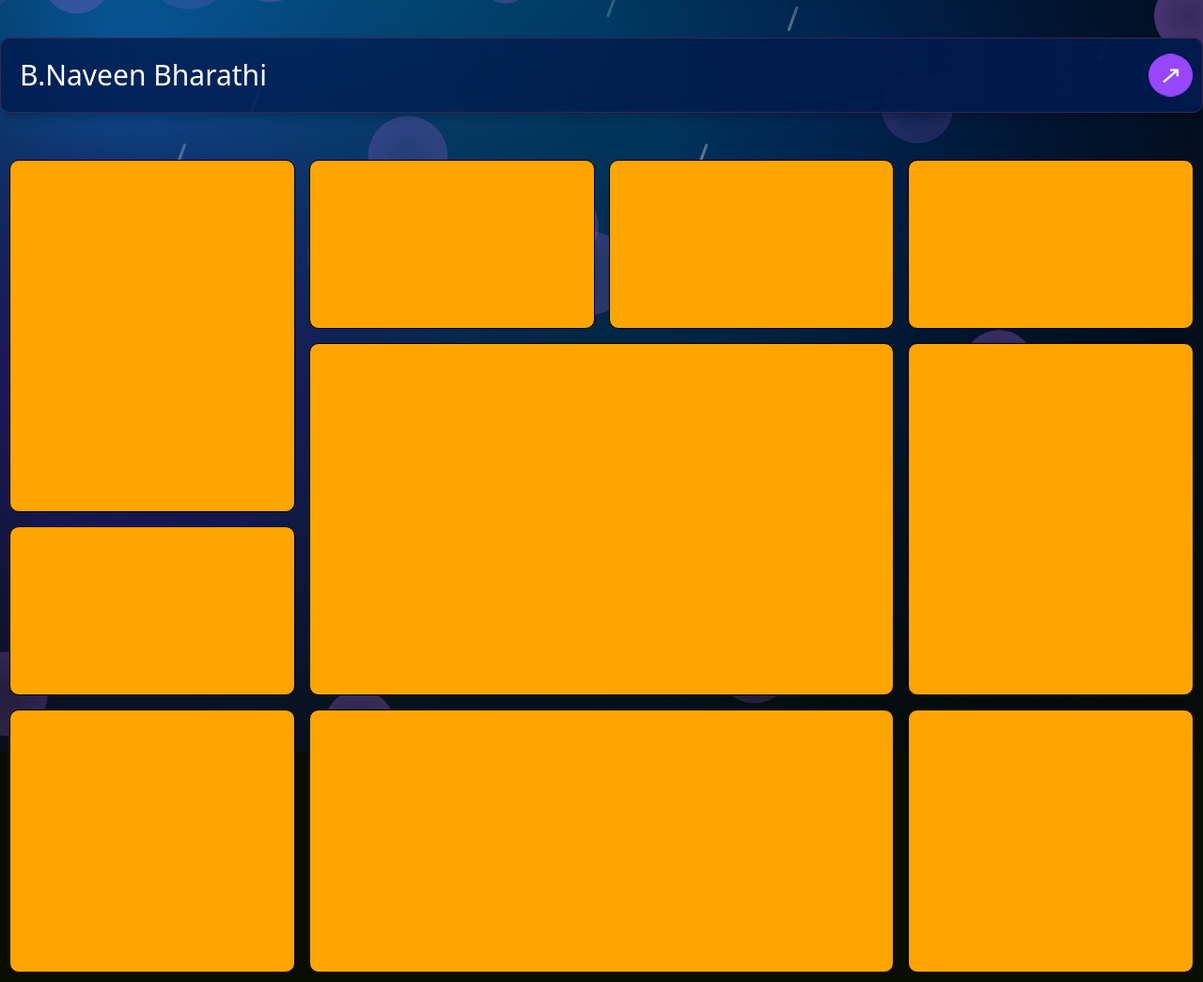
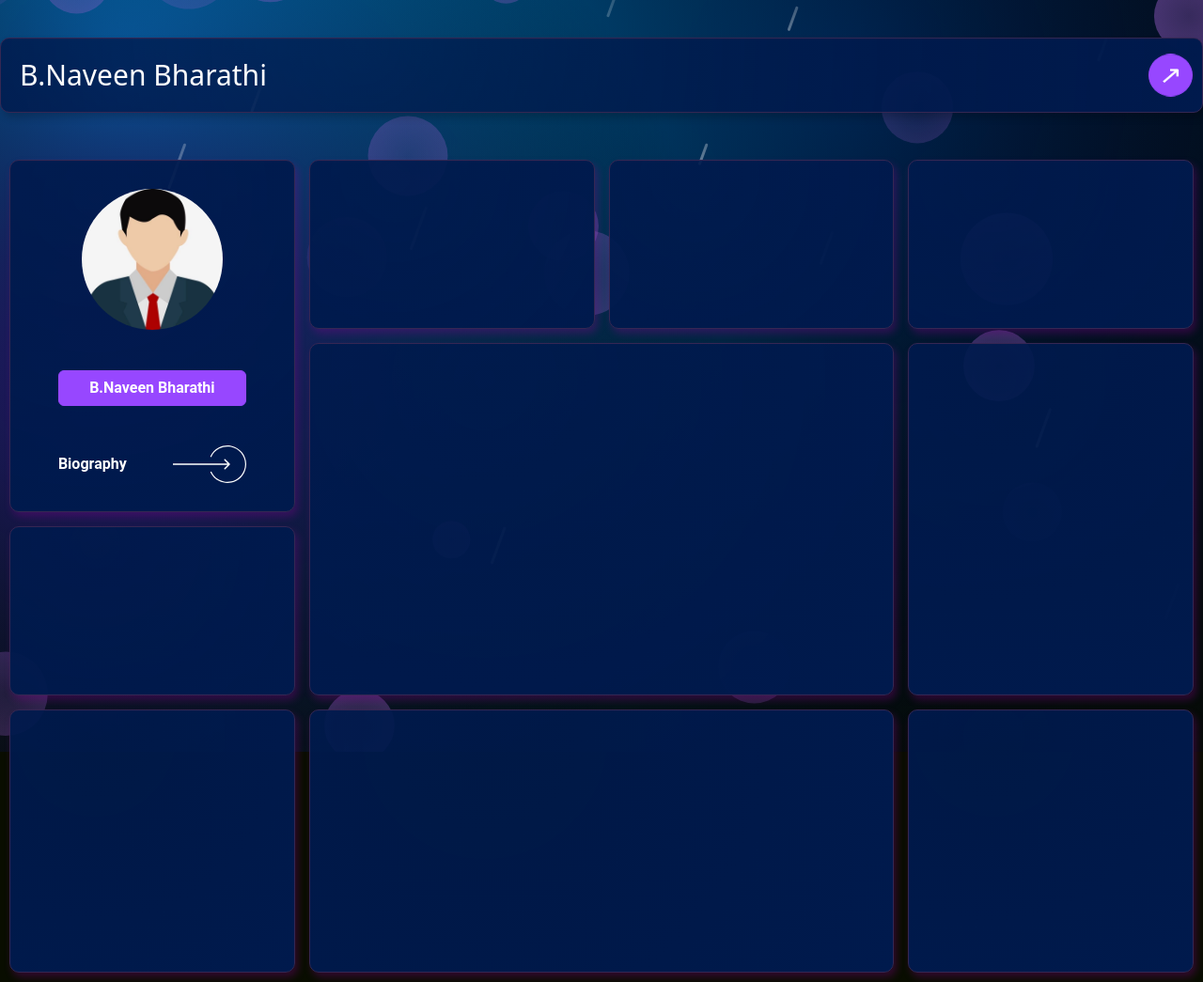
Before and after one commit to bnaveenbharathi/Student-profile-system, a PHP site: page /profilesystem.html in a window 1280 px wide. Shown: the whole page at 94% size. Run offline with PHP 8.4, Linux system fonts and the light colour scheme; some libraries are stand-ins or nearby versions; some web fonts are replaced.

Commit message:
Profile update

```diff
--- a/profilesystem.html
+++ b/profilesystem.html
@@ -38,7 +38,19 @@
 
        <div class="page-sections" id="page-sections">
              <div id="profile" class="box" >
-
+                        <div class="profile-content">
+                            <img src="./static/img/profile.png" alt="" width="150px">
+                            <button class="font-bold">B.Naveen Bharathi</button>
+                            <div>
+                                <p class="font-bold">Biography</p>
+                                <span class="svg-container">
+                                    <svg xmlns="http://www.w3.org/2000/svg" width="78" height="40" viewBox="0 0 78 40" fill="none">
+                                        <path d="M39.7674 28.2202C41.6527 32.4019 44.9182 35.8085 49.0165 37.8689C53.1148 39.9293 57.7968 40.5183 62.2777 39.5372C66.7587 38.5561 70.7661 36.0645 73.6285 32.48C76.4908 28.8955 78.034 24.4361 77.9994 19.8492C77.9648 15.2622 76.3545 10.8266 73.4385 7.28568C70.5224 3.74481 66.4778 1.31394 61.9825 0.400527C57.4873 -0.512885 52.8147 0.146678 48.748 2.26866C44.6812 4.39065 41.4675 7.84608 39.6455 12.0558L40.7467 12.5324C42.4595 8.57532 45.4804 5.32721 49.3031 3.33255C53.1259 1.33788 57.5181 0.717889 61.7436 1.5765C65.9691 2.4351 69.771 4.72012 72.5122 8.04854C75.2533 11.377 76.7669 15.5465 76.7995 19.8582C76.832 24.1699 75.3814 28.3618 72.6908 31.7312C70.0002 35.1006 66.2331 37.4427 62.0211 38.3649C57.809 39.2872 53.4079 38.7335 49.5555 36.7967C45.7031 34.86 42.6335 31.6578 40.8613 27.727L39.7674 28.2202Z" fill="white"></path>
+                                        <path d="M60.5303 20.5303C60.8232 20.2374 60.8232 19.7626 60.5303 19.4697L55.7574 14.6967C55.4645 14.4038 54.9896 14.4038 54.6967 14.6967C54.4038 14.9896 54.4038 15.4645 54.6967 15.7574L58.9393 20L54.6967 24.2426C54.4038 24.5355 54.4038 25.0104 54.6967 25.3033C54.9896 25.5962 55.4645 25.5962 55.7574 25.3033L60.5303 20.5303ZM6.55671e-08 20.75L60 20.75L60 19.25L-6.55671e-08 19.25L6.55671e-08 20.75Z" fill="white"></path>
+                                    </svg>
+                                </span>
+                                                        </div>
+                        </div>
              </div>
              <div  id="occupation" class="box">
 
--- a/static/css/profilepage.css
+++ b/static/css/profilepage.css
@@ -23,7 +23,6 @@
     margin-top: 40px;
     border: 1px solid rgb(53, 39, 83);
     background: radial-gradient(circle at 30% 10%, rgba(0, 26, 77, 0.7), rgba(0, 26, 77, 1.2) 100%);
-   box-shadow: inset 0 0 30 rgba(53, 39, 83,8);
    box-shadow: 3px 5px 8px rgba(0,0,0,0.2);
 }
 .top-bar h2{
@@ -51,8 +50,9 @@
 .box{
     width: 100%;
     padding: 30px;
-    background-color: orange;
-    border: 1px solid black;
+    border: 1px solid rgb(53, 39, 83);
+    background: radial-gradient(circle at 30% 10%, rgba(0, 26, 77, 0.9), rgba(0, 26, 77, 1) 100%);
+   box-shadow: 3px 5px 8px rgba(142, 0, 150, 0.3);
    border-radius: 10px;
 }
 #page-sections{
@@ -66,8 +66,50 @@ padding: 10px;
 gap: 15px;
 overflow:auto;
 }
+/* profile section */
 #profile{
     grid-row: span 2;
+    display: flex;
+    justify-content: space-between;
+    flex-direction: column;
+    align-items: center;
+}
+.profile-content{
+    display: flex;
+    flex-direction: column;
+    justify-content: space-between;
+    height: 100%;
+    align-items: center;
+
+}
+.profile-content img{
+    border-radius: 50%;
+}
+.profile-content  button{
+    width: 100%;
+    padding: 10px;
+    border: 1px solid #9747FF;
+    background: #9747FF;
+    border-radius:6px ;
+    color: white;
+}
+.profile-content div{
+    color: white;
+    display: flex;
+    justify-content: space-between;
+    align-items: center;
+    width: 200px;
+}
+.svg-container{
+    display: inline-block;
+    transition: 0.8s;
+}
+.svg-container:hover{
+    cursor: pointer;
+}
+.svg-container:hover svg path {
+    fill: #9747FF;
+
 }
 #skills{
     grid-column: span 2;
```
Also changed, not shown: static/img/profile.png (added).
